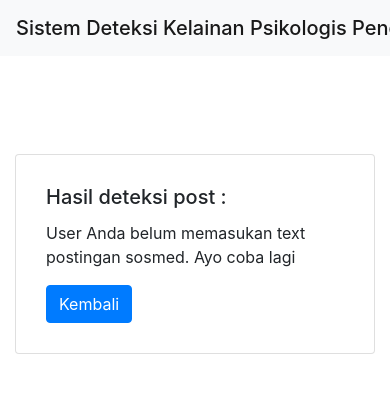
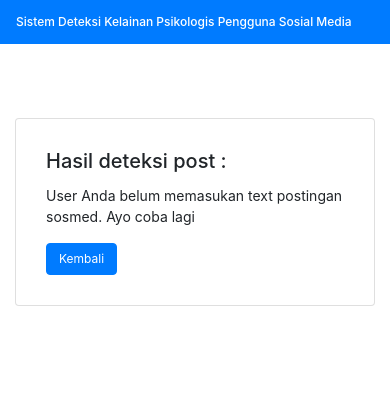
Before and after one commit to resthiana12/sdkpps.github.io, a Django app: page /classify in a window 390 px wide; the page is wider, and only the part inside the window is pictured. Shown: the top 393 px of that part. Run offline with Django 3.2, Linux system fonts and the light colour scheme; parts of the project's set-up code (start-up, migrations or seed data) failed here and were passed over; some libraries are stand-ins or nearby versions.

Commit message:
ubah style di css

```diff
--- a/templates/result.html
+++ b/templates/result.html
@@ -13,15 +13,32 @@
         margin-top: 50px;
         padding: 10px;
       }
+      button{
+        margin-top: -10px;
+      }
+      @media screen and (max-width: 500px) {
+        .navbar-brand{
+          overflow-wrap: break-word;
+          font-size: 12px;
+        }
+        .btn-primary{
+          font-size: 12px;
+        }
+        .card{
+          font-size: 14px;
+        }
+      }
     </style>
 
     <body>
-      <nav class="navbar navbar-light bg-light">
+      <!-- Navbar -->
+      <nav class="navbar navbar-dark bg-primary">
         <span class="navbar-brand mb-0 h1">Sistem Deteksi Kelainan Psikologis Pengguna Sosial Media</span>
       </nav>
+
       <div class="container-fluid">
-        <div class="row justify-content-center mt-5">
-          <div class="col-sm-6">
+        <div class="row">
+          <div class="col-sm-4 align-self-center mt-4 container-md h-100 d-flex align-items-center justify-content-center">
               <div class="card">
                 <div class="card-body">
                   <h5 class="card-title">Hasil deteksi post :</h5>
```
Lines whose indentation alone changed are shown as unchanged.
